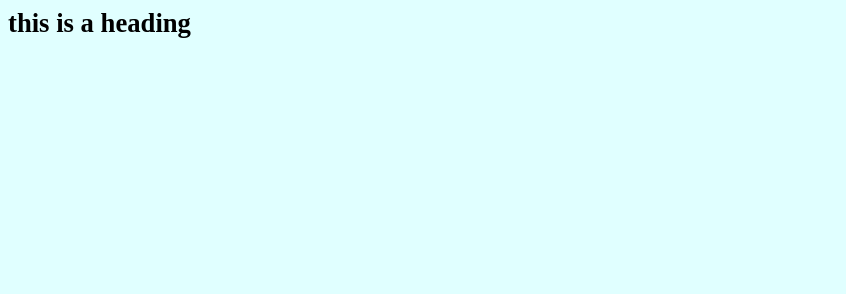
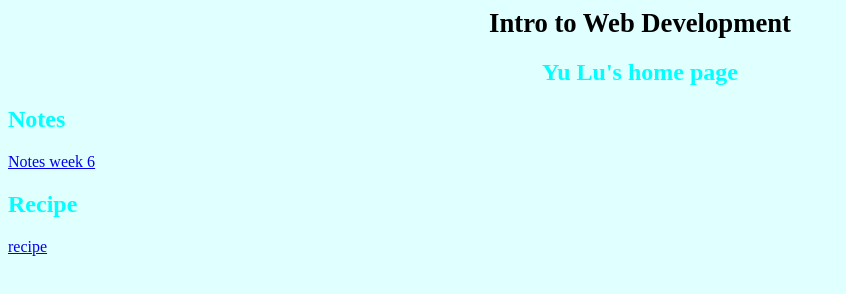
Before and after one commit to Yuuuuu14/Yuuuuu14.github.io, a plain HTML site: page index.html in a window 1280 px wide. Shown: the whole page, without its empty margins (0-846 px from the left). Drawn offline with Linux system fonts and the light colour scheme.

Commit message:
Initial Commit

```diff
--- a/index.html
+++ b/index.html
@@ -5,6 +5,11 @@
     </style>
     </head>
     <body>
-        <h1>this is a heading</h1>
+        <h1 align="center">Intro to Web Development</h1>
+        <h2 align="center">Yu Lu's home page</h2>
+        <h2>Notes</h2>
+        <a href="./notesweek6.html" note]>Notes week 6</a>
+        <h2>Recipe</h2>
+        <a href="http://127.0.0.1:3000/DevWeb/week5/HW/HW.html">recipe</a>
     </body>
 </html>
```
Also changed, not shown: notesweek6.html (added, +25 -0 lines).
